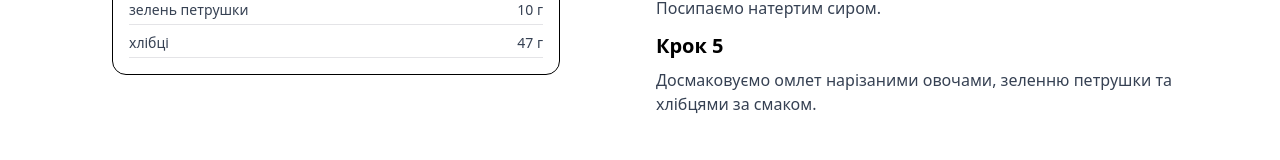
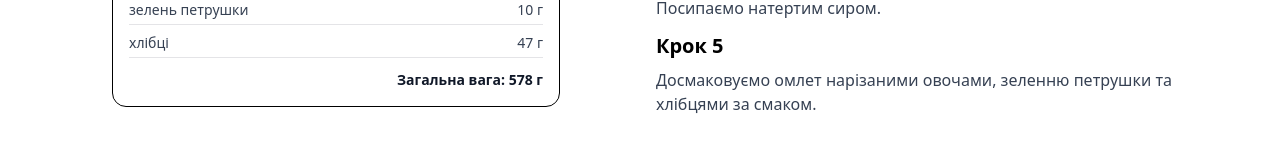
Before and after one commit to NutriForge/nutri-forge-frontend, a React (Vite) app: page /recipe/1 in a window 1280 px wide. Shown: the part 884-1044 px from the top of the page. Built offline with nearby package versions, Linux system fonts and the light colour scheme.

Commit message:
Added total weight in ingredients

```diff
--- a/src/components/Layout/Header.tsx
+++ b/src/components/Layout/Header.tsx
@@ -1,4 +1,5 @@
 import {useState} from 'react';
+import { Link } from 'react-router-dom';
 
 import ToggleMenu from "./ToggleMenu";
 
@@ -14,9 +15,9 @@ export default function Header() {
       <div className="mx-auto max-w-screen-xl px-4 sm:px-6 lg:px-8">
         <div className="flex h-16 items-center justify-between">
           <div className="flex-1 md:flex md:items-center md:gap-12">
-            <a className="block text-teal-600 font-bold" href="#">
+          <Link to="/" className="block text-teal-600 font-bold">
               NutriForge
-            </a>
+          </Link>
           </div>
 
           <div className="md:flex md:items-center md:gap-12">
--- a/src/components/Recipe/RecipePage/IngredientsCard.tsx
+++ b/src/components/Recipe/RecipePage/IngredientsCard.tsx
@@ -6,6 +6,10 @@ export default function IngredientsCard() {
   const recipes = useRecipes();
   const recipe = recipes.find((r) => r.id === Number(id));
   console.log(recipe)
+
+  const totalWeight = recipe?.ingredients.reduce((sum, ingredient) => {
+    return sum + ingredient.weight_in_g;
+  }, 0);
 
   return (
     <div className="w-full max-w-md border-black mx-auto rounded-xl border overflow-hidden">
@@ -22,6 +26,9 @@ export default function IngredientsCard() {
             </li>
           ))}
         </ul>
+        <div className="text-right font-semibold text-sm text-gray-900 mt-3">
+          Загальна вага: {totalWeight} г
+        </div>
       </div>
     </div>
   );
```
Also changed, not shown: src/components/Recipe/RecipePage/StepsCard.tsx (line endings or trailing spaces).
